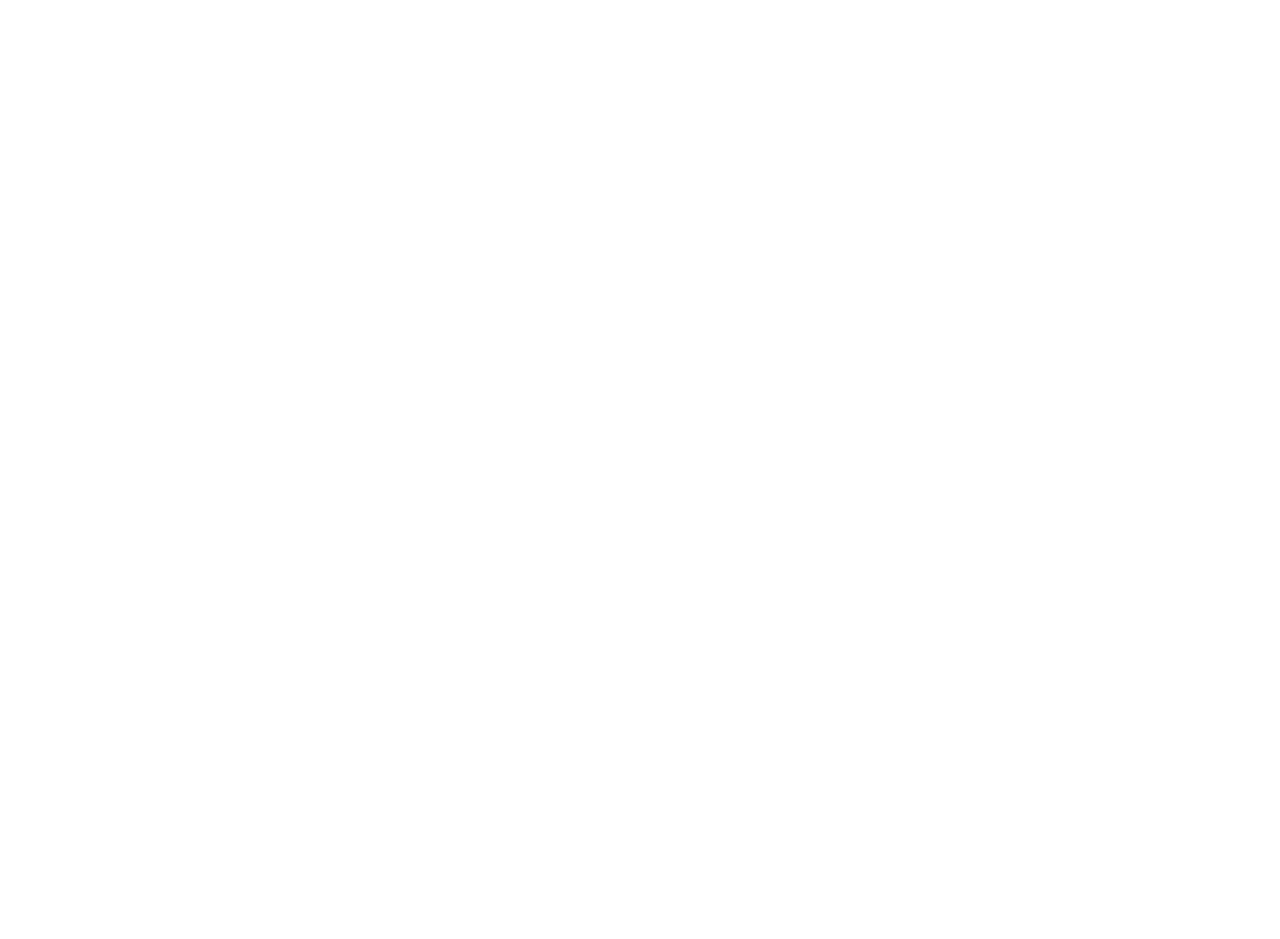
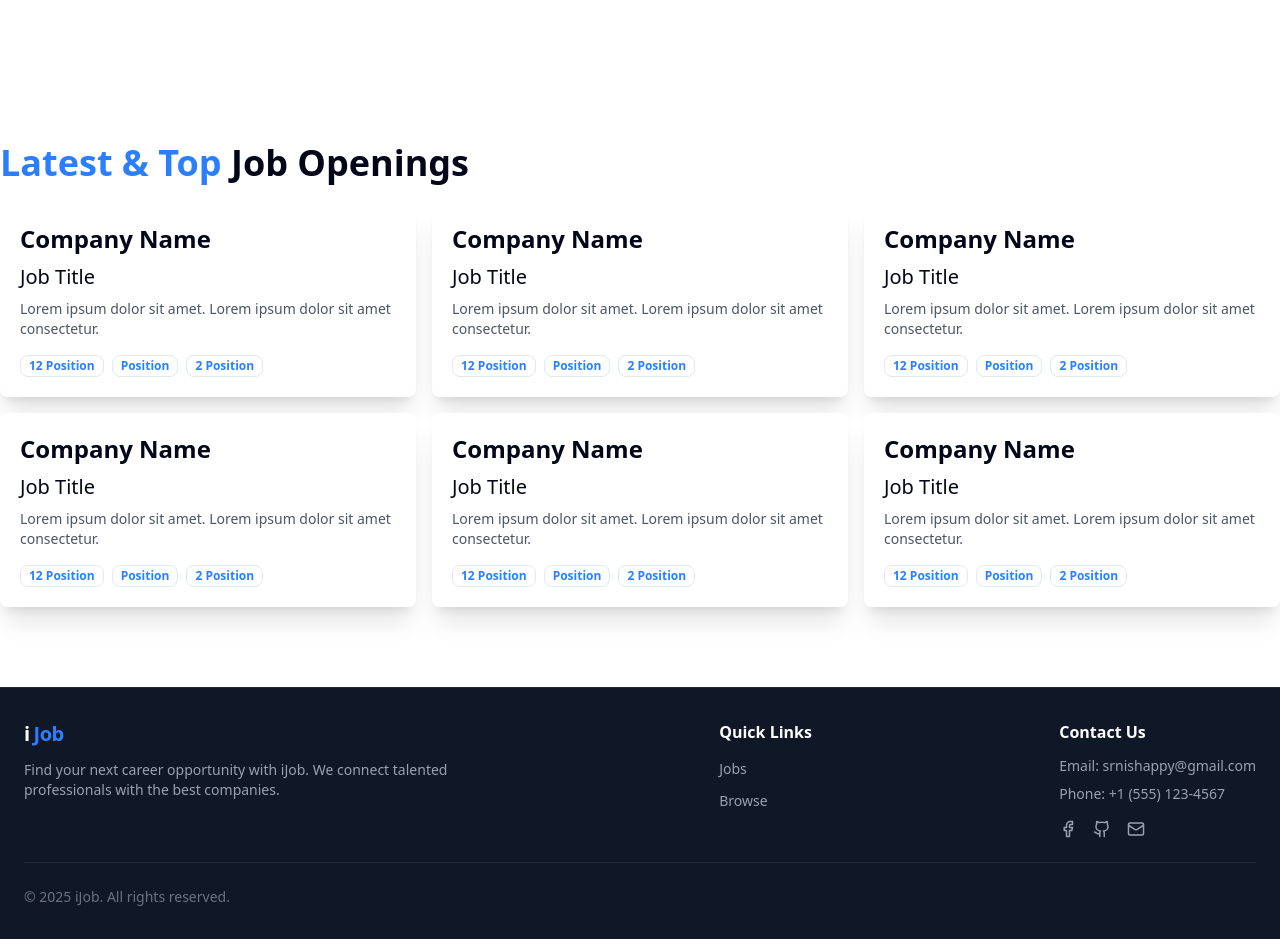
Before and after one commit to srnishappy/iJob, a React (Vite) app in the folder frontend/: page / in a window 1280 px wide. Shown: the part 681-1620 px from the top of the page. Before the commit the page ends 800 px from the top, so only its background shows below. Built offline with nearby package versions, Linux system fonts and the light colour scheme.

Commit message:
homepage

```diff
--- a/frontend/src/components/HeroSection.jsx
+++ b/frontend/src/components/HeroSection.jsx
@@ -32,7 +32,7 @@
                             </Button>
                         </div>
 
-                        {/* ✅ Popular categories */}
+                        {/* categories */}
                         <div className="mt-6 px-4 sm:px-6">
                             <Category />
                         </div>
--- a/frontend/src/components/Home.jsx
+++ b/frontend/src/components/Home.jsx
@@ -1,4 +1,6 @@
 import HeroSection from "./HeroSection"
+import LatestJobs from "./LastestJobs"
+import Footer from "./shared/Footer"
 import Navbar from "./shared/Navbar"
 
 const Home = () => {
@@ -7,8 +9,8 @@
 
             <Navbar />
             <HeroSection />
-            {/* <LastestJobs/>
-            <Footer/>  */}
+            <LatestJobs />
+            <Footer />
         </div>
     )
 }
--- /dev/null
+++ b/frontend/src/components/LastestJobs.jsx
@@ -0,0 +1,22 @@
+import LastestJobsCard from "./LastestJobsCard";
+
+
+const randomJobs = [1, 2, 3, 4, 5, 6, 7, 8];
+
+const LatestJobs = () => {
+
+    return (
+        <div className='max-w-7xl mx-auto my-20'>
+            <h1 className='text-4xl font-bold'><span className='text-blue-500'>Latest & Top </span> Job Openings</h1>
+            <div className='grid grid-cols-3 gap-4 my-5'>
+                {
+                    randomJobs.slice(0, 6).map((item, index) => (
+                        <p key={index}><LastestJobsCard /></p>
+                    ))
+                }
+            </div>
+        </div>
+    )
+}
+
+export default LatestJobs
--- /dev/null
+++ b/frontend/src/components/LastestJobsCard.jsx
@@ -0,0 +1,22 @@
+import { Badge } from "./ui/badge";
+
+const LastestJobsCard = () => {
+    return (
+        <div className="p-5 rounded-md shadow-xl bg-white border-gray-100 cursor-pointer transform hover:scale-102 hover:animate-bounce-slow max-w-sm sm:max-w-md lg:max-w-lg mx-auto">
+            <div>
+                <h1 className="font-bold text-xl sm:text-2xl">Company Name</h1>
+            </div>
+            <div>
+                <h1 className="font-medium my-2 text-lg sm:text-xl">Job Title</h1>
+                <p className="text-sm text-gray-600">Lorem ipsum dolor sit amet. Lorem ipsum dolor sit amet consectetur.</p>
+            </div>
+            <div className="flex flex-wrap items-center gap-2 mt-4">
+                <Badge className="text-blue-500 font-bold" variant="ghost">12 Position</Badge>
+                <Badge className="text-blue-500 font-bold" variant="ghost">Position</Badge>
+                <Badge className="text-blue-500 font-bold" variant="ghost">2 Position</Badge>
+            </div>
+        </div>
+    );
+};
+
+export default LastestJobsCard;
--- /dev/null
+++ b/frontend/src/components/ui/badge.jsx
@@ -0,0 +1,44 @@
+import * as React from "react"
+import { Slot } from "@radix-ui/react-slot"
+import { cva } from "class-variance-authority";
+
+import { cn } from "@/lib/utils"
+
+const badgeVariants = cva(
+  "inline-flex items-center justify-center rounded-md border px-2 py-0.5 text-xs font-medium w-fit whitespace-nowrap shrink-0 [&>svg]:size-3 gap-1 [&>svg]:pointer-events-none focus-visible:border-ring focus-visible:ring-ring/50 focus-visible:ring-[3px] aria-invalid:ring-destructive/20 dark:aria-invalid:ring-destructive/40 aria-invalid:border-destructive transition-[color,box-shadow] overflow-hidden",
+  {
+    variants: {
+      variant: {
+        default:
+          "border-transparent bg-primary text-primary-foreground [a&]:hover:bg-primary/90",
+        secondary:
+          "border-transparent bg-secondary text-secondary-foreground [a&]:hover:bg-secondary/90",
+        destructive:
+          "border-transparent bg-destructive text-white [a&]:hover:bg-destructive/90 focus-visible:ring-destructive/20 dark:focus-visible:ring-destructive/40 dark:bg-destructive/60",
+        outline:
+          "text-foreground [a&]:hover:bg-accent [a&]:hover:text-accent-foreground",
+      },
+    },
+    defaultVariants: {
+      variant: "default",
+    },
+  }
+)
+
+function Badge({
+  className,
+  variant,
+  asChild = false,
+  ...props
+}) {
+  const Comp = asChild ? Slot : "span"
+
+  return (
+    <Comp
+      data-slot="badge"
+      className={cn(badgeVariants({ variant }), className)}
+      {...props} />
+  );
+}
+
+export { Badge, badgeVariants }
```
